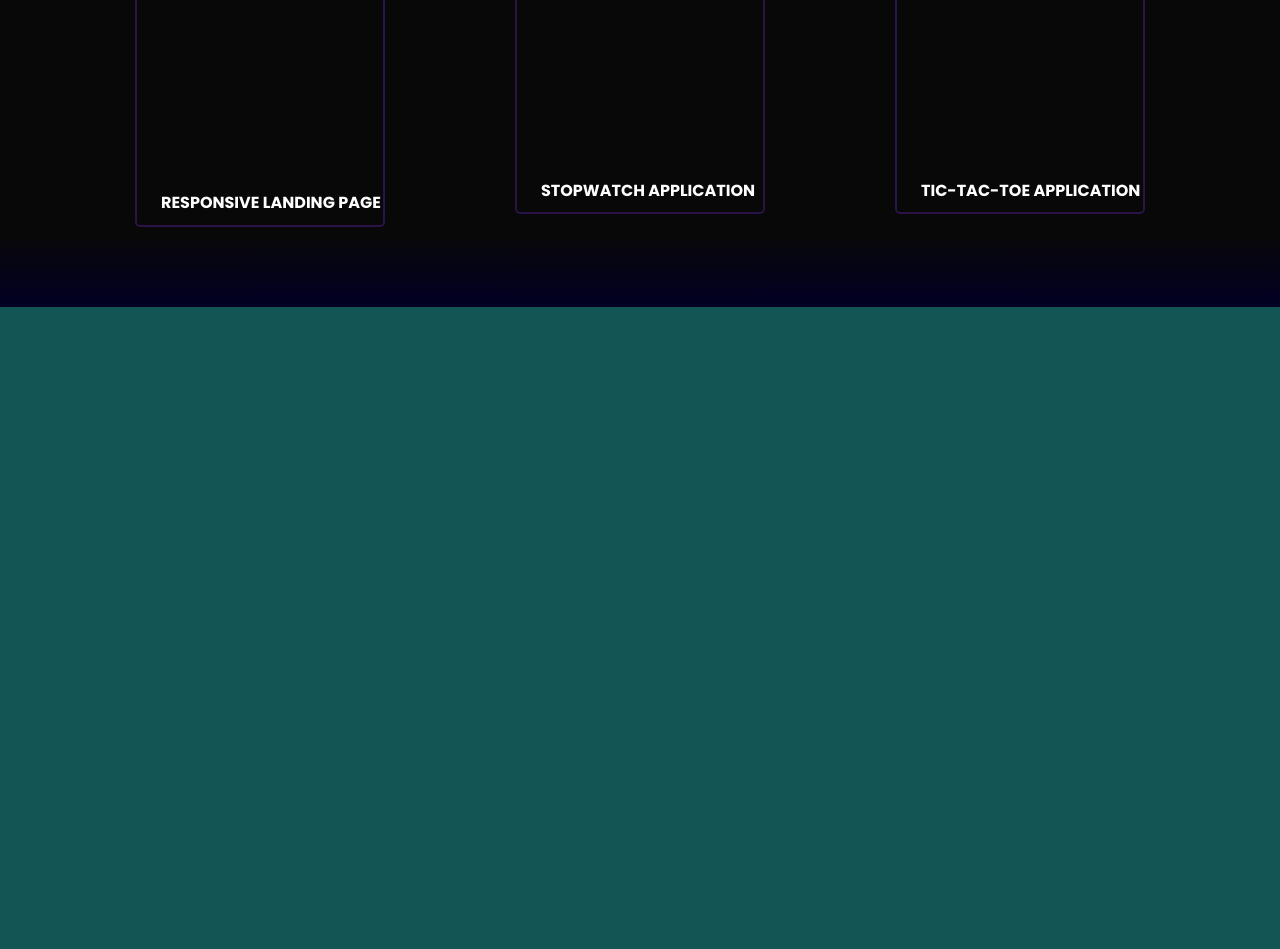
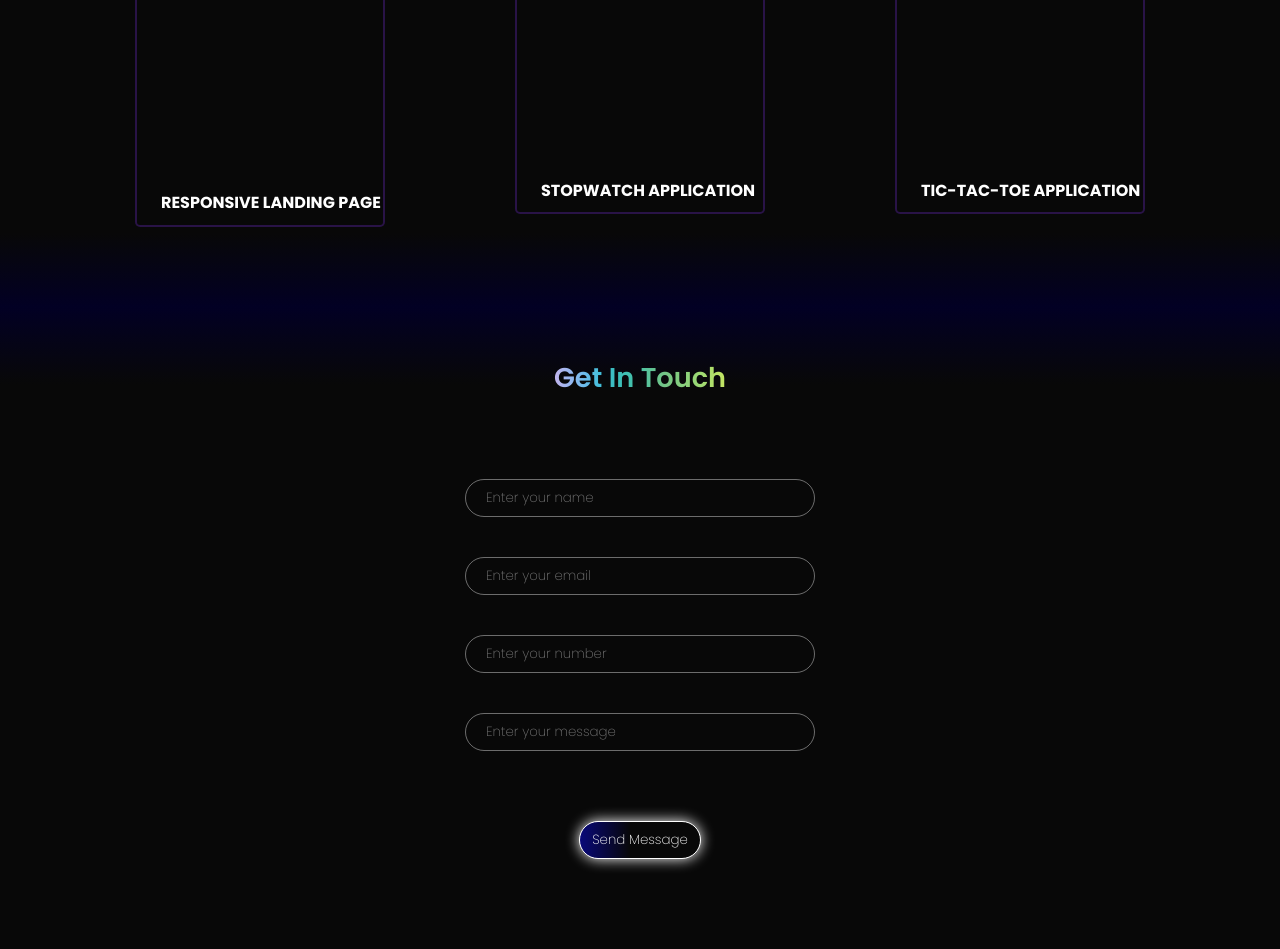
Before and after one commit to DcoderSohan/PRODIGY_WD_4, a plain HTML site: page index.html in a window 1280 px wide. Shown: the part 1563-2512 px from the top of the page. Before the commit the page ends 1870 px from the top, so only its background shows below. Drawn offline with Linux system fonts and the light colour scheme.

Commit message:
add contact section

```diff
--- a/css/styles.css
+++ b/css/styles.css
@@ -542,6 +542,67 @@ button:hover {
 
 
 
+/* contact section starts here */
+.contact {
+  padding: 50px;
+  display: flex;
+  justify-content: center;
+  align-items: center;
+  background: linear-gradient(180deg, rgba(2, 0, 36, 1) 0%, rgba(8, 8, 8, 1) 12%);
+  flex-direction: column;
+  gap: 40px;
+}
+
+.contact .con-header h1{
+  text-align: center;
+  font-size: 1.7rem;
+  font-weight: 600;
+  background: linear-gradient(
+    to right,
+    #c2b3ea,
+    #99b8f1,
+    #6abceb,
+    #41bed8,
+    #3abdbb,
+    #44c1ac,
+    #59c39a,
+    #72c486,
+    #83cd7f,
+    #96d676,
+    #acde6c,
+    #c5e562
+  );
+  -webkit-background-clip: text;
+  -webkit-text-fill-color: transparent;
+}
+
+.contact form .input input {
+  background: transparent;
+  border: 1px solid rgba(255, 255, 255, 0.404);
+  padding: 8px 20px;
+  border-radius: 20px;
+  width: 350px;
+  color: white;
+  margin-bottom: 40px;
+}
+.contact form textarea {
+  background: transparent;
+  border: 1px solid white;
+  padding: 8px 20px;
+  border-radius: 20px;
+  width: 350px;
+  margin-bottom: 40px;
+}
+.contact form {
+  display: flex;
+  justify-content: center;
+  align-items: center;
+  padding: 40px;
+  flex-direction: column;
+}
+
+
+
 @media (max-width: 1046px) {
   .header {
     padding: 1.3rem 5%;
@@ -644,4 +705,17 @@ button:hover {
     flex-direction: column;
     margin-bottom: 80px;
   }
+
+
+  /* contact section starts here */
+
+  .contact{
+    padding: 50px 0px;
+  }
+  .contact form{
+    padding: 28px;
+  }
+  .contact form .input input{
+    width: 250px;
+  }
 }
--- a/index.html
+++ b/index.html
@@ -3,7 +3,9 @@
   <head>
     <meta charset="UTF-8" />
     <meta name="viewport" content="width=device-width, initial-scale=1.0" />
-    <title>Document</title>
+    <title>Personal Portfolio || Sohan Sarang</title>
+
+    <!-- <link rel="icon" type="image/png" href="images/icons/favicon.ico" /> -->
     <link rel="stylesheet" href="css/styles.css" />
   </head>
   <body>
@@ -71,7 +73,7 @@
         <div class="cards">
           <div class="card">
             <div class="img">
-              <img src="img/Project-1.png" alt="img" />
+              <img src="img/Project-1.jpg" alt="img" />
             </div>
             <div class="details">
               <div class="cardHeader">Responsive Landing Page</div>
@@ -124,6 +126,56 @@
           </div>
         </div>
       </section>
+
+      <!-- contact section starts here -->
+      <section class="contact">
+        <div class="con-header">
+          <h1>Get In Touch</h1>
+        </div>
+        <form action="">
+          <div class="input">
+            <input
+              class="input1"
+              type="text"
+              name="name"
+              placeholder="Enter your name"
+              required
+            />
+          </div>
+
+          <div class="input">
+            <input
+              class="input1"
+              type="email"
+              name="email"
+              placeholder="Enter your email"
+              required
+            />
+          </div>
+
+          <div class="input">
+            <input
+              class="input1"
+              type="tel"
+              name="tel"
+              placeholder="Enter your number"
+              required
+            />
+          </div>
+
+          <div class="input">
+            <input
+              class="input1"
+              type="textarea"
+              name="message"
+              placeholder="Enter your message"
+              required
+            />
+          </div>
+
+          <button><a href="">Send Message</a></button>
+        </form>
+      </section>
     </main>
 
     <script
```
